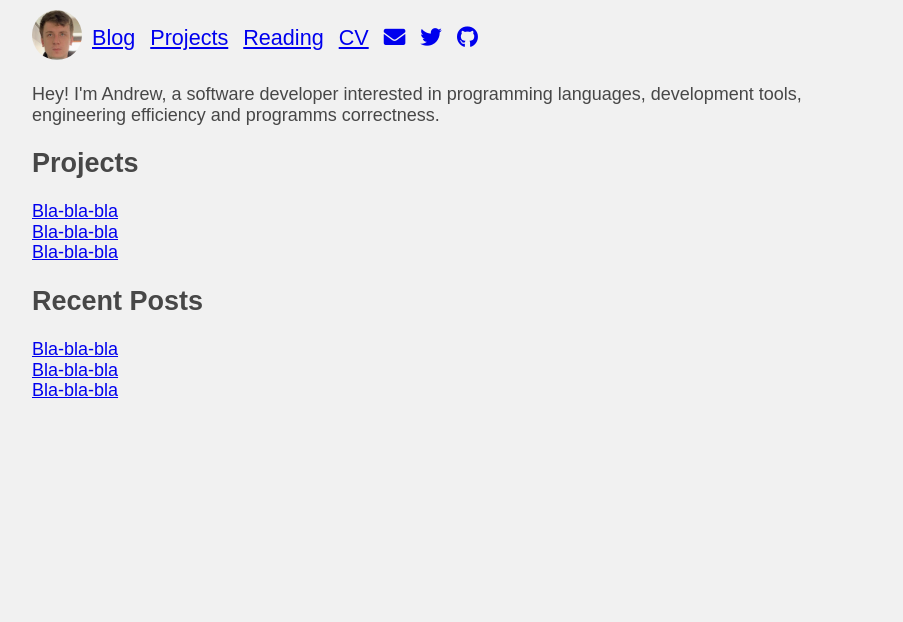
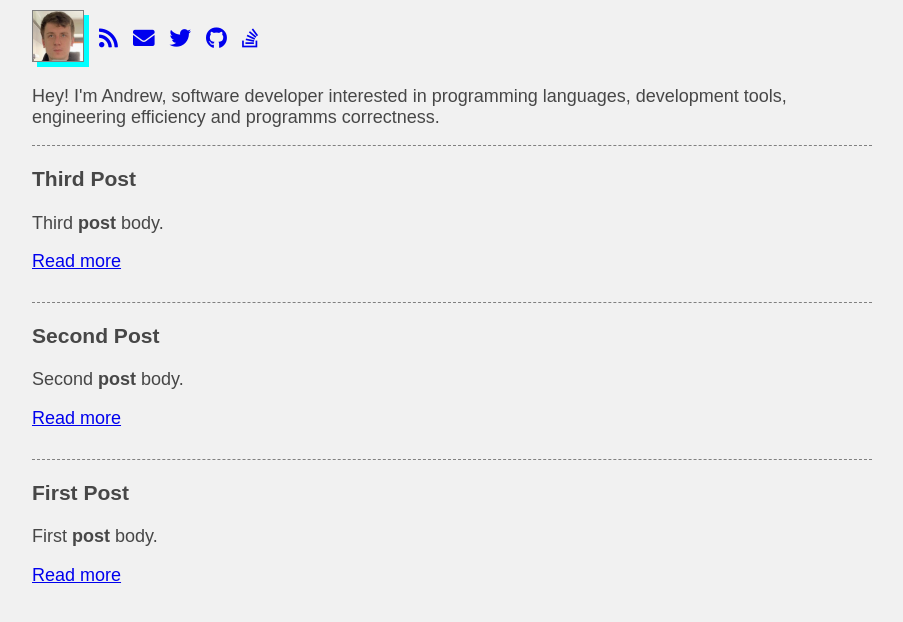
Before and after one commit to andrewlanin/lanin.dev, a Jekyll site: the page built from index.html, in a window 1280 px wide. Shown: the top 622 px of the page, without its empty margins (188-1091 px from the left). Built offline with Jekyll 4.4.1, drawn with Linux system fonts in a browser that asks for light colours; nearby versions of some CDN libraries.

Commit message:
Use standard facilities for blogging.

```diff
--- a/_config.yml
+++ b/_config.yml
@@ -1 +1,10 @@
 markdown: kramdown
+
+plugins:
+  - jekyll-feed
+
+# We need those values for nice atom feed
+title: Andrew Lanin's blog
+description: Thoughts about programming languages, devtools and some other things
+url: https://lanin.dev
+author: Andrew Lanin
--- a/_includes/base.css
+++ b/_includes/base.css
@@ -22,8 +22,9 @@ nav {
 
 nav .avatar {
     width: 50px;
-    border-radius: 50%;
-    margin-right: 10px;
+    margin-right: 15px;
+    border: solid gray 1px;
+    box-shadow: 5px 5px cyan;
 }
 
 nav .links {
--- /dev/null
+++ b/_includes/index.css
@@ -0,0 +1,13 @@
+.post-preview {
+  border-top: dashed gray 1px;
+  margin-bottom: 30px;
+}
+
+.post-preview .title {
+  /* box-shadow: 5px 5px cyan; */
+}
+
+.post-preview .title-link {
+  color: inherit;
+  text-decoration: none;
+}
--- a/_layouts/base.html
+++ b/_layouts/base.html
@@ -5,21 +5,19 @@
 <head>
     <title>{{ page.title }}</title>
     <meta name="viewport" content="width=device-width, initial-scale=1" />
-    <link rel="stylesheet" href="https://use.fontawesome.com/releases/v5.8.1/css/all.css" integrity="sha384-50oBUHEmvpQ+1lW4y57PTFmhCaXp0ML5d60M1M7uH2+nqUivzIebhndOJK28anvf" crossorigin="anonymous">
     <style type="text/css">{% include normalize.css %}</style>
     <style type="text/css">{% include base.css %}</style>
+    <link rel="stylesheet" href="https://use.fontawesome.com/releases/v5.8.1/css/all.css" integrity="sha384-50oBUHEmvpQ+1lW4y57PTFmhCaXp0ML5d60M1M7uH2+nqUivzIebhndOJK28anvf" crossorigin="anonymous">
 </head>
 <body>
     <nav>
         <a href="/"><img class="avatar" src="/assets/avatar.jpg" /></a>
         <div class="links">
-            <a class="link" href="#">Blog</a>
-            <a class="link" href="#">Projects</a>
-            <a class="link" href="#">Reading</a>
-            <a class="link" href="#">CV</a>
+            <a class="link" href="https://lanin.dev/feed.xml"><i class="fas fa-rss"></i></a>
             <a class="link" href="mailto:andrew@lanin.dev"><i class="fas fa-envelope"></i></a>
             <a class="link" href="https://twitter.com/lanindev"><i class="fab fa-twitter"></i></a>
             <a class="link" href="https://github.com/lanindev"><i class="fab fa-github"></i></a>
+            <a class="link" href="https://stackoverflow.com/users/10220529/andrew-lanin"><i class="fab fa-stack-overflow"></i></a>
         </div>
     </nav>
     {{ content }}
--- /dev/null
+++ b/_posts/2019-06-01-first-post.md
@@ -0,0 +1,5 @@
+---
+layout: post
+title: First Post
+---
+First **post** body.
--- /dev/null
+++ b/_posts/2019-06-02-second-post.md
@@ -0,0 +1,5 @@
+---
+layout: post
+title: Second Post
+---
+Second **post** body.
--- /dev/null
+++ b/_posts/2019-06-03-third-post.md
@@ -0,0 +1,5 @@
+---
+layout: post
+title: Third Post
+---
+Third **post** body.
--- a/index.html
+++ b/index.html
@@ -3,16 +3,21 @@ layout: base
 title: Andrew Lanin
 ---
 
+<style type="text/css">{% include index.css %}</style>
+
 <p>
-    Hey! I'm Andrew, a software developer interested in programming languages, development tools, engineering efficiency and programms correctness.
+    Hey! I'm Andrew, software developer interested in programming languages, development tools, engineering efficiency and programms correctness.
 </p>
 
-<h2>Projects</h2>
-<a href="#">Bla-bla-bla</a><br />
-<a href="#">Bla-bla-bla</a><br />
-<a href="#">Bla-bla-bla</a><br />
+{% for post in site.posts %}
+<div class="post-preview">
+  <div class="title">
+    <a class="title-link" href="{{ post.url }}">
+      <h3>{{ post.title }}</h3>
+    </a>
+  </div>
 
-<h2>Recent Posts</h2>
-<a href="#">Bla-bla-bla</a><br />
-<a href="#">Bla-bla-bla</a><br />
-<a href="#">Bla-bla-bla</a><br />
+  <p>{{ post.excerpt }}</p>
+  <p><a href="{{ post.url }}">Read more</a></p>
+</div>
+{% endfor %}
```
